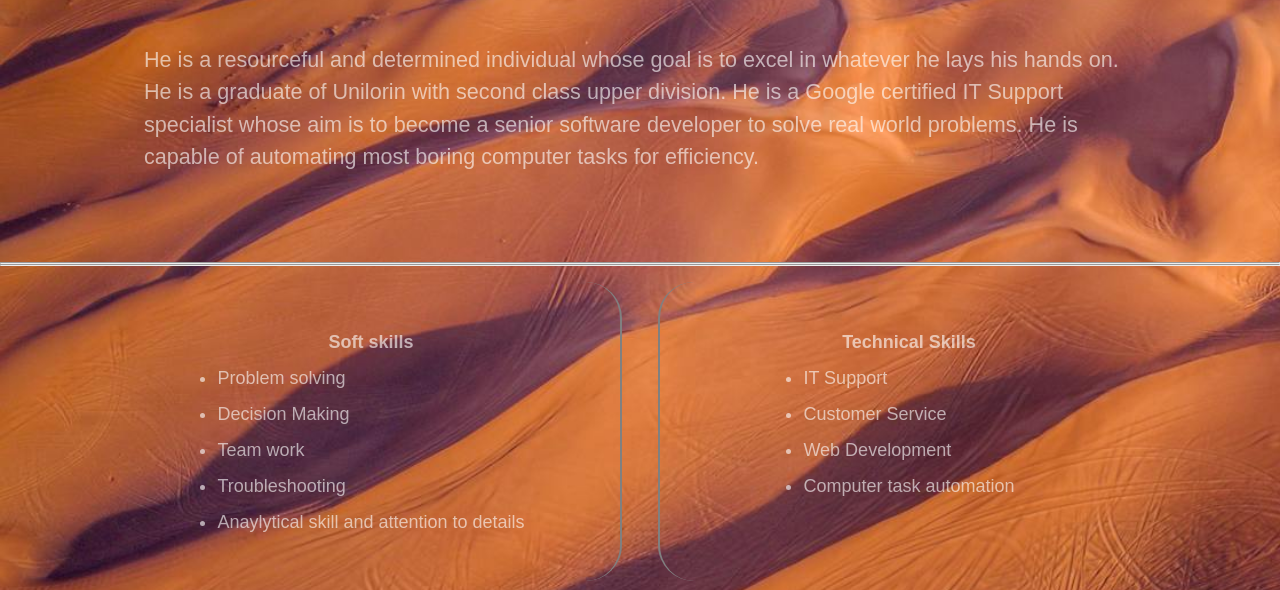
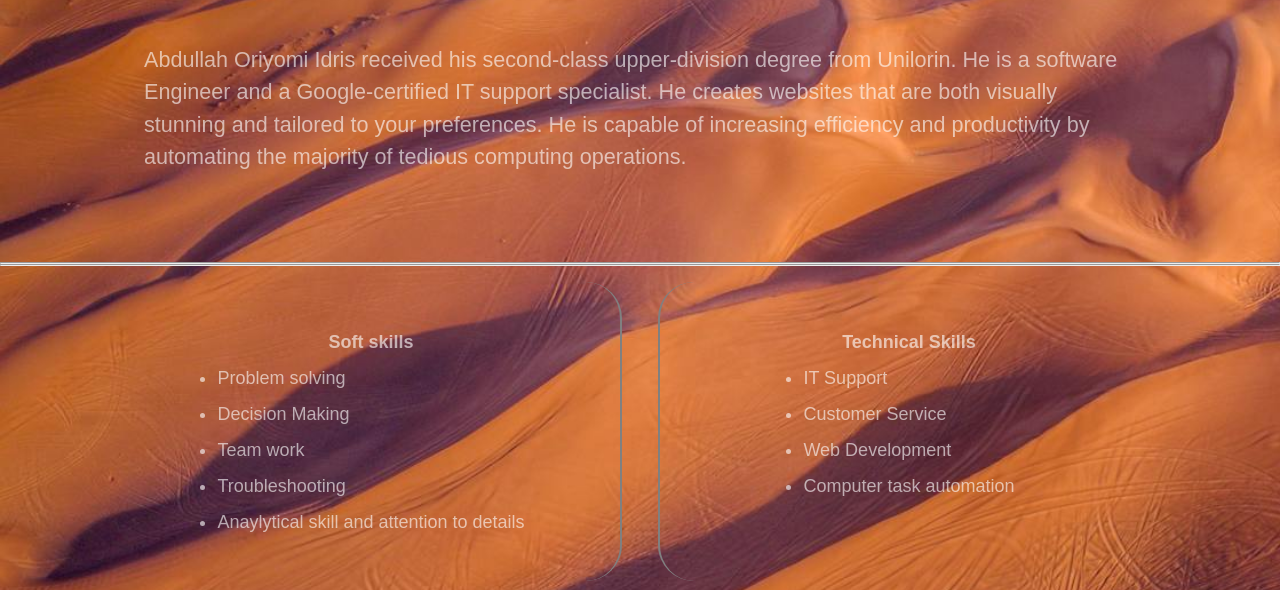
Before and after one commit to yomabd/univel_week2, a plain HTML site: page index.html in a window 1280 px wide. Shown: the part 210-800 px from the top of the page. Drawn offline with Linux system fonts and the light colour scheme; a web font is replaced by a local one.

Commit message:
Update the bio paragraph

```diff
--- a/index.html
+++ b/index.html
@@ -24,7 +24,7 @@
     <div class="bio">
     <h1>MY BIO</h1>
 
-    <P>He is a resourceful and determined individual whose goal is to excel in whatever he lays his hands on. He is a graduate of Unilorin with second class upper division. He is a Google certified IT Support specialist whose aim is to become a senior software developer to solve real world problems. He is capable of automating most boring computer tasks for efficiency.</P>
+    <P> Abdullah Oriyomi Idris received his second-class upper-division degree from Unilorin. He is a software Engineer and a Google-certified IT support specialist. He creates websites that are both visually stunning and tailored to your preferences. He is capable of increasing efficiency and productivity by automating the majority of tedious computing operations.</P>
 </div><hr><hr>
 <div class="skills">
     <div class="soft-skills">
```
